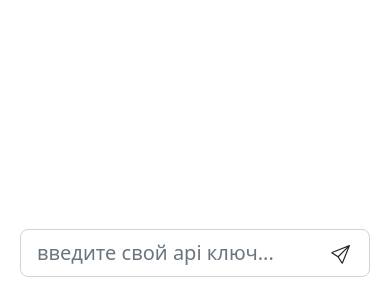
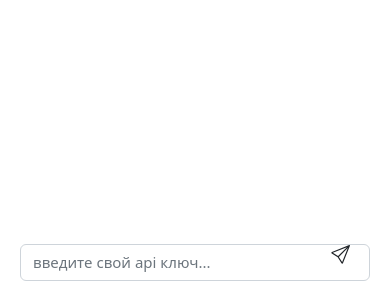
Before and after one commit to qshssewww/chatGPT, a React (Create React App) app: page / in a window 390 px wide. Shown: the part 544-844 px from the top of the page. Built offline with nearby package versions, Linux system fonts and the light colour scheme.

Commit message:
Adaptive update

```diff
--- a/src/components/app/App.css
+++ b/src/components/app/App.css
@@ -41,3 +41,13 @@ body, #root, .App{
     bottom: 36px;
     cursor: pointer;
 }
+@media (max-width: 992px) {
+    html{
+        font-size: 14px;
+    }
+}
+@media (max-width: 576px) {
+    html{
+        font-size: 12px;
+    }
+}
--- a/src/components/request/Request.css
+++ b/src/components/request/Request.css
@@ -24,5 +24,5 @@
 .response_text{
     display: flex;
     align-items: center;
-    margin: 0 0 0 20px;
+    margin: 0 0 0 1.25rem;
 }
```
